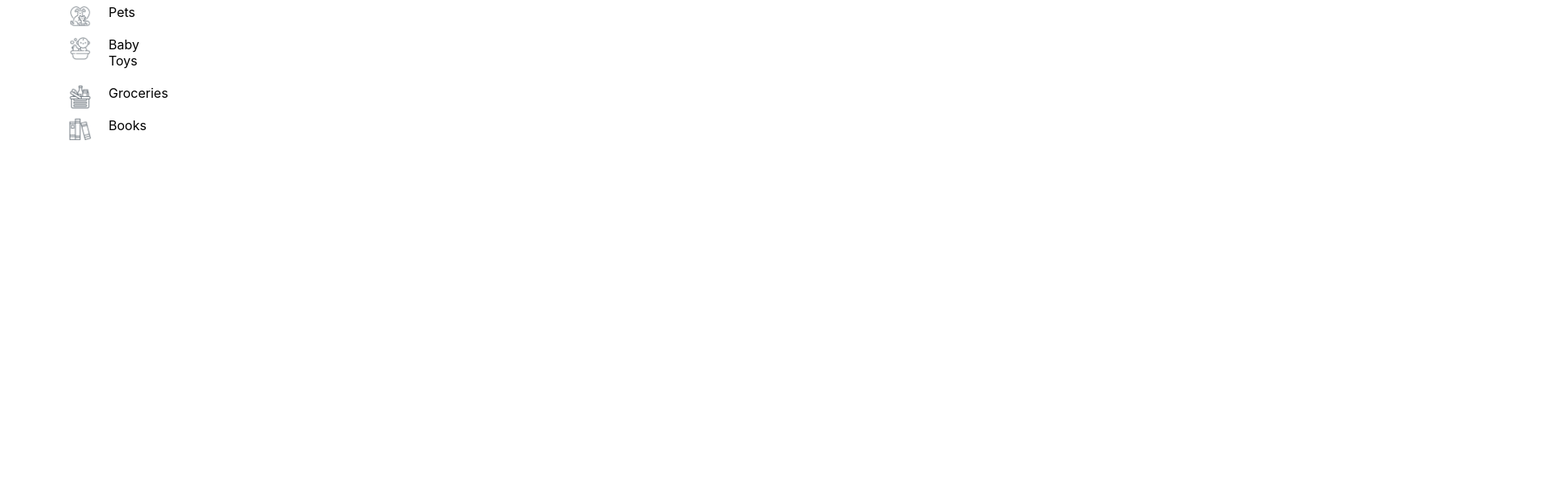
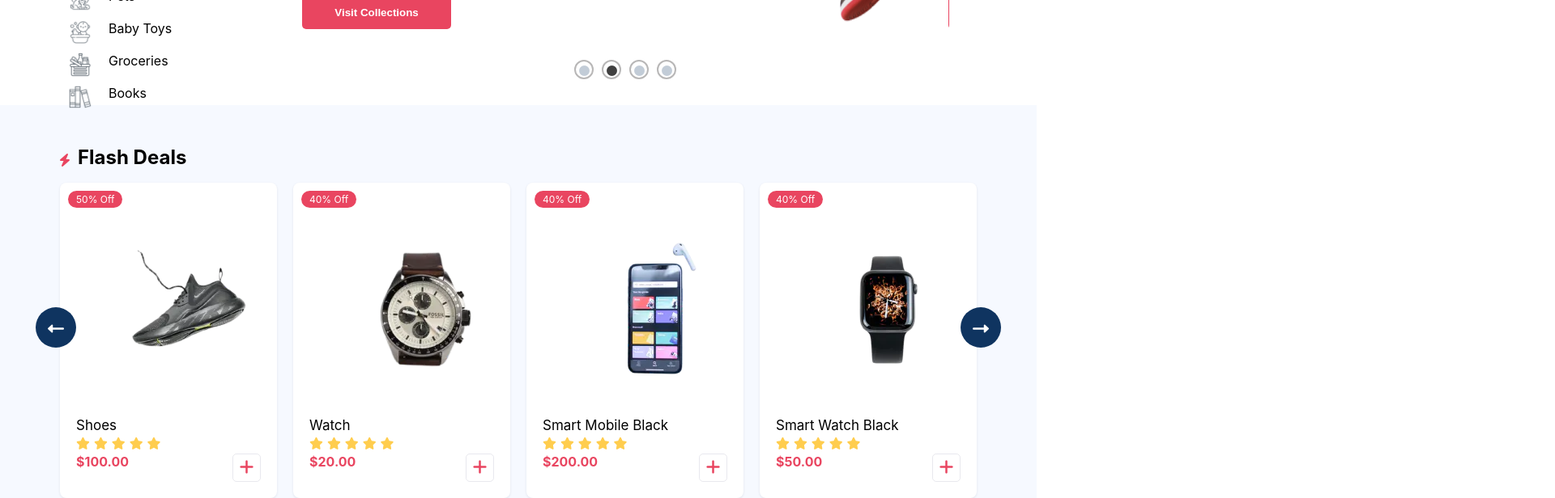
Before and after one commit to Akash4095/e-commerce-app, a React (Create React App) app: page / in a window 1280 px wide. Shown: the part 540-1156 px from the top of the page at 81% size, 1920 px wide, since content can reach past the window. Built offline with nearby package versions, Linux system fonts and the light colour scheme.

Commit message:
flash deals completed

```diff
--- a/src/App.css
+++ b/src/App.css
@@ -79,7 +79,7 @@
 }
 
 .boxShadow{
-  box-shadow: rgb(43 52 69 / 10%) 0 4px 16px;
+  box-shadow: rgb(43 52 69 / 10%) 0 4px 16px !important;
 }
 
 /*------------Category-------------*/
@@ -90,8 +90,8 @@
 
 .category{
   width: 23%;
-  box-shadow: rgb(43, 52, 69 / 10%) 0 4px 16px;
-  height: 510px;
+  box-shadow: rgb(43, 52, 69 / 10%) 0 4px 16px !important;
+  height: 450px;
   background-color: #fff;
   padding: 15px 0;
   border-radius: 5px;
@@ -150,3 +150,100 @@
   color: #fff;
   margin: 10px;
 }
+
+/*------------------products--------------------*/
+
+.product{
+  background: #fff;
+  padding: 20px;
+  position: relative;
+  border-radius: 8px;
+  box-shadow: rgb(43 52 69 / 10%) 0px 1px 3px;
+  margin: 10px;
+}
+
+.product h3{
+  font-size: 17px;
+  font-weight: 400;
+}
+
+.product .rate i {
+  font-size: 15px;
+  color: #ffcd4e;
+  margin: 5px 5px 5px 0;
+}
+.product .price {
+  display: flex;
+  justify-content: space-between;
+  color: #e94560;
+}
+.price button {
+  background: none;
+  color: #e94560;
+  font-size: 20px;
+  transition: 0.5s;
+  border: 1px solid rgb(3 0 71 / 9%);
+  width: 35px;
+  height: 35px;
+  border-radius: 5px;
+}
+.price button:hover {
+  cursor: pointer;
+  background-color: #e94560;
+  color: #fff;
+}
+.product-like {
+  position: absolute;
+  top: 0;
+  right: 0;
+  margin: 10px;
+  opacity: 0;
+  transition: 0.5s;
+}
+.product-like label {
+  background-color: #0f3460;
+  padding: 1px 10px;
+  font-size: 12px;
+  color: white;
+  border-radius: 50px;
+}
+.product-like i {
+  font-size: 20px;
+  margin: 10px 3px;
+}
+.product:hover .product-like {
+  opacity: 1;
+}
+/*---------product-----------*/
+/*----- control btn -------*/
+.control-btn .next,
+.control-btn .prev {
+  position: absolute;
+  top: 40%;
+  width: 50px;
+  height: 50px;
+  line-height: 60px;
+  background: #0f3460;
+  border-radius: 50%;
+  transform: 0.5s;
+  z-index: 5;
+}
+.control-btn .prev {
+  left: -20px;
+}
+.control-btn .next {
+  right: -20px;
+}
+.control-btn .prev i,
+.control-btn .next i {
+  font-size: 20px;
+  transition: 0.5s;
+  color: #fff;
+}
+.control-btn .prev:hover,
+.control-btn .next:hover {
+  background: #e94560;
+  color: white;
+  cursor: pointer;
+}
+/*----- control btn -------*/
--- a/src/App.js
+++ b/src/App.js
@@ -1,15 +1,36 @@
-import logo from './logo.svg';
-import './App.css';
-import Header from './components/header/Header';
-import { Routes, Route, Link } from 'react-router-dom';
-import Pages from './pages/Pages';
+import logo from "./logo.svg";
+import "./App.css";
+import Header from "./components/header/Header";
+import { Routes, Route, Link } from "react-router-dom";
+import Pages from "./pages/Pages";
+import Data from "./components/Data";
+import { useState } from "react";
 
 function App() {
+  const { productItems } = Data;
+  const [cartItem, setCartItem] = useState([]);
+
+  const addToCart = () => {
+    const productExit = cartItem.find((item) => item.id === productExit.id);
+    if (productExit) {
+      setCartItem(
+        cartItem.map((item) =>
+          item.id === productExit.id
+            ? { ...productExit, qty: productExit.qty + 1 }
+            : item
+        )
+      );
+    }
+  };
+
   return (
     <div className="App">
       <Header />
       <Routes>
-        <Route path='/' element={<Pages />} />
+        <Route
+          path="/"
+          element={<Pages productItems={productItems} addToCart={addToCart} />}
+        />
       </Routes>
     </div>
   );
--- /dev/null
+++ b/src/components/Data.js
@@ -0,0 +1,47 @@
+const Data = {
+    productItems: [
+      {
+        id: 1,
+        discount: 50,
+        cover: "./images/flash/flash-1.png",
+        name: "Shoes",
+        price: 100,
+      },
+      {
+        id: 2,
+        discount: 40,
+        cover: "./images/flash/flash-2.png",
+        name: "Watch",
+        price: 20,
+      },
+      {
+        id: 3,
+        discount: 40,
+        cover: "./images/flash/flash-3.png",
+        name: "Smart Mobile Black",
+        price: 200,
+      },
+      {
+        id: 4,
+        discount: 40,
+        cover: "./images/flash/flash-4.png",
+        name: "Smart Watch Black",
+        price: 50,
+      },
+      {
+        id: 5,
+        discount: 50,
+        cover: "./images/flash/flash-1.png",
+        name: "Shoes",
+        price: 100,
+      },
+      {
+        id: 6,
+        discount: 50,
+        cover: "./images/flash/flash-3.png",
+        name: "Shoes",
+        price: 100,
+      },
+    ],
+  }
+  export default Data
--- /dev/null
+++ b/src/components/flashDeals/FlashCard.js
@@ -0,0 +1,81 @@
+import React, { useState } from "react"
+import Slider from "react-slick"
+import "slick-carousel/slick/slick.css"
+import "slick-carousel/slick/slick-theme.css"
+
+const NextArrow = (props) => {
+  const { onClick } = props
+  return (
+    <div className='control-btn' onClick={onClick}>
+      <button className='next'>
+        <i className='fa fa-long-arrow-alt-right'></i>
+      </button>
+    </div>
+  )
+}
+const PrevArrow = (props) => {
+  const { onClick } = props
+  return (
+    <div className='control-btn' onClick={onClick}>
+      <button className='prev'>
+        <i className='fa fa-long-arrow-alt-left'></i>
+      </button>
+    </div>
+  )
+}
+const FlashCard = ({ productItems, addToCart }) => {
+  const [count, setCount] = useState(0)
+  const increment = () => {
+    setCount(count + 1)
+  }
+  const settings = {
+    dots: false,
+    infinite: true,
+    speed: 500,
+    slidesToShow: 4,
+    slidesToScroll: 1,
+    nextArrow: <NextArrow />,
+    prevArrow: <PrevArrow />,
+  }
+
+  return (
+    <>
+      <Slider {...settings}>
+        {productItems.map((productItems) => {
+          return (
+            <div className='box'>
+              <div className='product mtop'>
+                <div className='img'>
+                  <span className='discount'>{productItems.discount}% Off</span>
+                  <img src={productItems.cover} alt='' />
+                  <div className='product-like'>
+                    <label>{count}</label> <br />
+                    <i className='fa-regular fa-heart' onClick={increment}></i>
+                  </div>
+                </div>
+                <div className='product-details'>
+                  <h3>{productItems.name}</h3>
+                  <div className='rate'>
+                    <i className='fa fa-star'></i>
+                    <i className='fa fa-star'></i>
+                    <i className='fa fa-star'></i>
+                    <i className='fa fa-star'></i>
+                    <i className='fa fa-star'></i>
+                  </div>
+                  <div className='price'>
+                    <h4>${productItems.price}.00 </h4>
+                    <button onClick={() => addToCart(productItems)}>
+                      <i className='fa fa-plus'></i>
+                    </button>
+                  </div>
+                </div>
+              </div>
+            </div>
+          )
+        })}
+      </Slider>
+    </>
+  )
+}
+
+export default FlashCard
--- /dev/null
+++ b/src/components/flashDeals/flashDeals.js
@@ -0,0 +1,20 @@
+import React from "react";
+import FlashCard from "./FlashCard";
+
+const FlashDeals = ({productItems, addToCart}) => {
+    return (
+        <>
+            <section className="flash background">
+                <div className="container">
+                    <div className="heading f_flex">
+                        <i className="fa fa-bolt" ></i>
+                        <h1>Flash Deals</h1>
+                    </div>
+                    <FlashCard productItems={productItems} addToCart={addToCart}/>
+                </div>
+            </section>
+        </>
+    );
+};
+
+export default FlashDeals;
--- a/src/components/mainpage/Home.css
+++ b/src/components/mainpage/Home.css
@@ -1,3 +1,7 @@
+.home{
+  margin-top: 20px;
+}
+
 .homeSlide h1 {
   font-size: 45px;
   line-height: 55px;
@@ -27,3 +31,20 @@
   left: 0;
   margin: auto;
 }
+
+.homeSlide .box{
+  display: flex !important;
+}
+
+.homeSlide .box .left{
+  width: 70%;
+}
+
+.homeSlide .box .right{
+  width: 30%;
+}
+
+.homeSlide .box img{
+  width: 100%;
+  height: 100%;
+}
--- a/src/components/mainpage/Home.js
+++ b/src/components/mainpage/Home.js
@@ -1,6 +1,6 @@
 import React from 'react'
 import Categories from './Categories'
-import SlideCard from './SliderCard'
+import SlideHome from './Slider'
 import "./Home.css"
 
 const Home = () => {
@@ -9,7 +9,7 @@
       <section className='home'>
         <div className='container d_flex'>
           <Categories />
-          <SlideCard />
+          <SlideHome />
         </div>
       </section>
     </>
--- a/src/components/mainpage/SliderCard.js
+++ b/src/components/mainpage/SliderCard.js
@@ -7,7 +7,7 @@
 const SlideCard = () => {
   const settings = {
     dots: true,
-    infinite: false,
+    infinite: true,
     slidesToShow: 1,
     slidesToScroll: 1,
     autoplay: true,
--- a/src/index.js
+++ b/src/index.js
@@ -19,4 +19,4 @@
 // or send to an analytics endpoint. Learn more: https://bit.ly/CRA-vitals
 reportWebVitals();
 
-// complted till 45.30min
+// complted till 1hr 08min
--- a/src/pages/Pages.js
+++ b/src/pages/Pages.js
@@ -1,12 +1,14 @@
-import React from 'react'
-import Home from '../components/mainpage/Home'
+import React from "react";
+import Home from "../components/mainpage/Home";
+import FlashDeals from "../components/flashDeals/flashDeals";
 
-const Pages = () => {
-    return (
-        <>
-            <Home />
-        </>
-    )
-}
+const Pages = ({productItems, addToCart}) => {
+  return (
+    <>
+      <Home />
+      <FlashDeals productItems={productItems} addToCart={addToCart} />
+    </>
+  );
+};
 
-export default Pages
+export default Pages;
```
Lines whose indentation alone changed are shown as unchanged.
